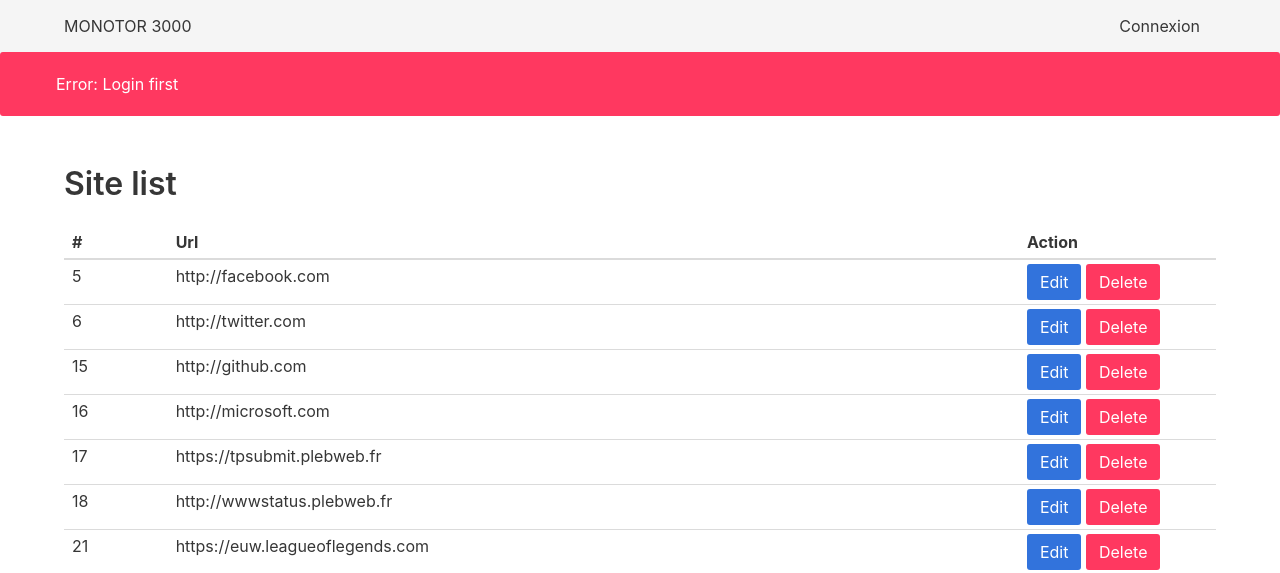
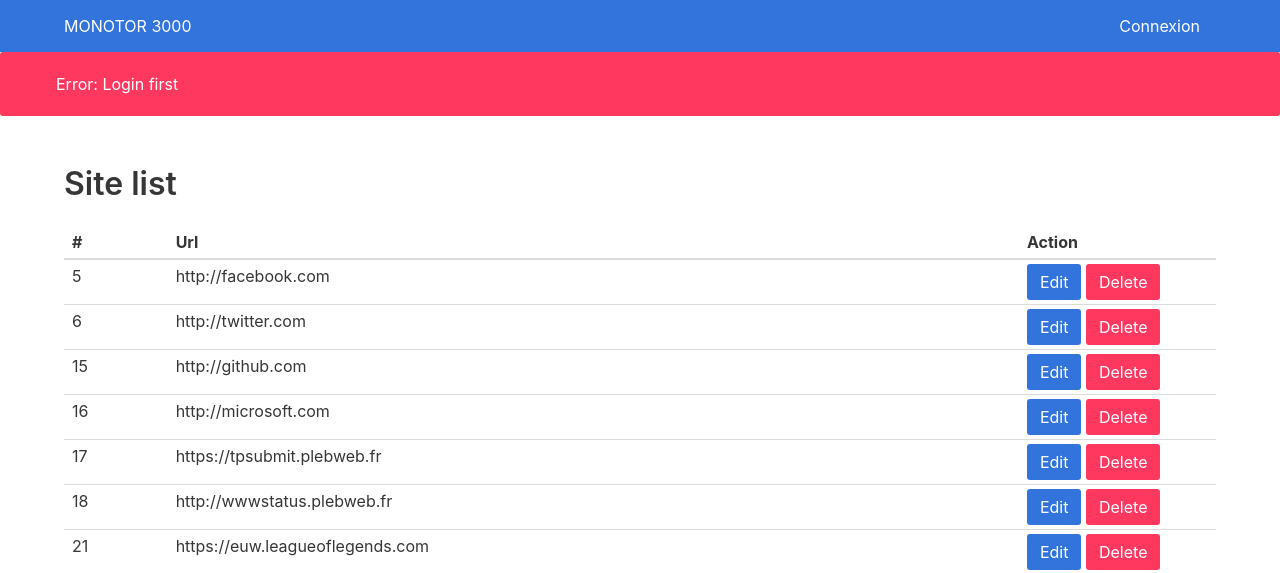
Before and after one commit to ludel/Monitor3000, a Flask app: page /admin in a window 1280 px wide. Shown: the top 573 px of the page. Run offline with Flask 2, Linux system fonts and the light colour scheme; data comes from the database, SQL or seed files in the repository; both versions use the stored data as it was after the commit; data that the repository does not hold is empty; some libraries are stand-ins or nearby versions.

Commit message:
maj front

```diff
--- a/app.py
+++ b/app.py
@@ -89,6 +89,7 @@ def edit_site(id_site):
 @app.route('/admin/site/<int:id_site>/delete')
 def delete_site(id_site):
     check_login()
+    flash('Site id: {} has been delete'.format(id_site))
     sql_obj.delete_site(id_site)
     return redirect(url_for("admin"))
 
--- a/rep_server.py
+++ b/rep_server.py
@@ -8,6 +8,8 @@ def get_response(sites):
             dict_response[site[0]] = request('get', site[1]).status_code
         except exceptions.MissingSchema:
             dict_response[site[0]] = 400
+        except exceptions.InvalidSchema:
+            dict_response[site[0]] = 400
         except exceptions.SSLError:
             dict_response[site[0]] = 495
         except exceptions.ConnectionError:
--- a/templates/layout.html
+++ b/templates/layout.html
@@ -10,7 +10,7 @@
 </head>
 <body>
 
-<nav class="navbar has-shadow is-light">
+<nav class="navbar has-shadow is-link">
     <div class="container">
         <div class="navbar-brand">
             <a class="navbar-item" href="/">
```
Also changed, not shown: main.db.
